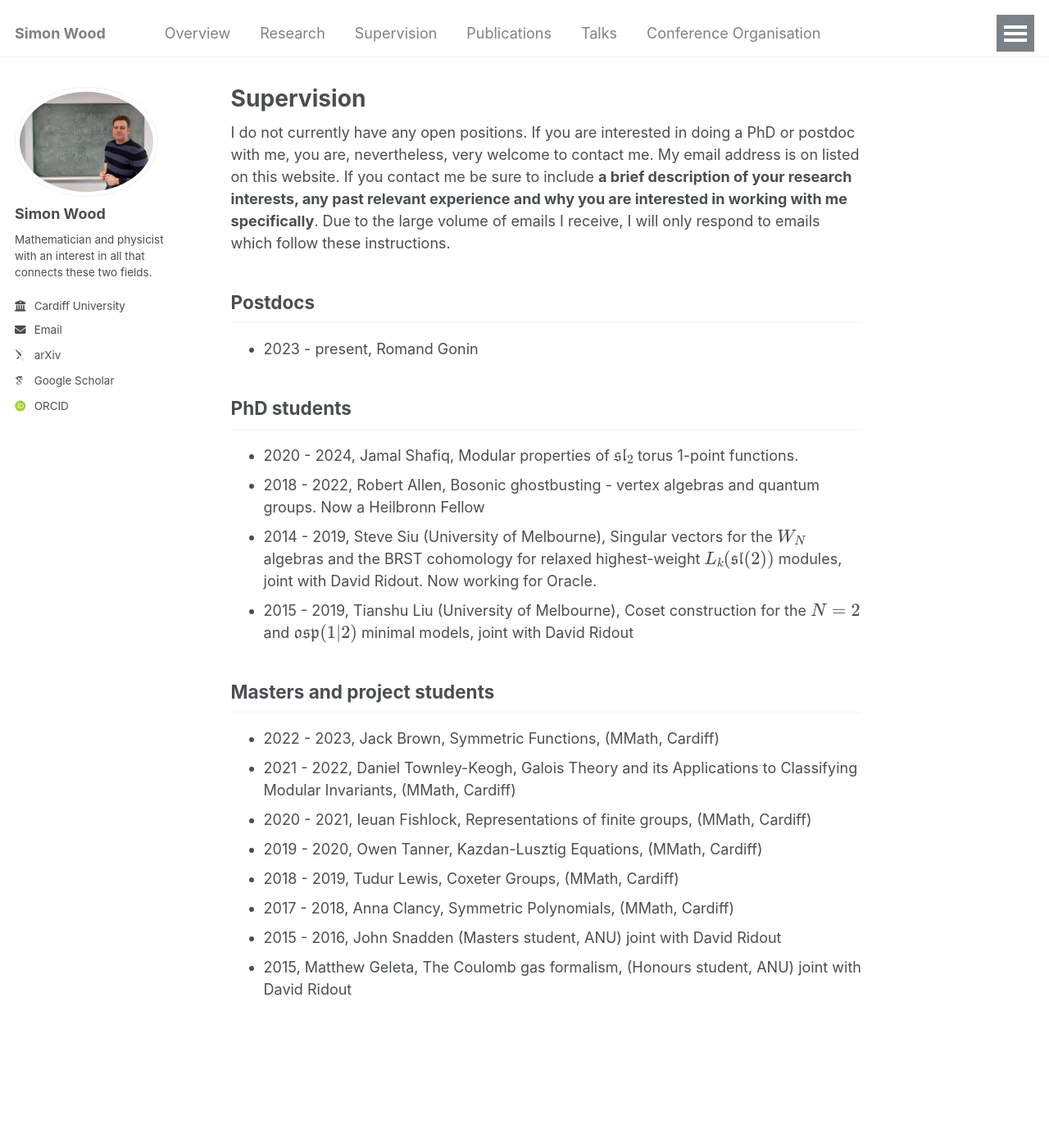
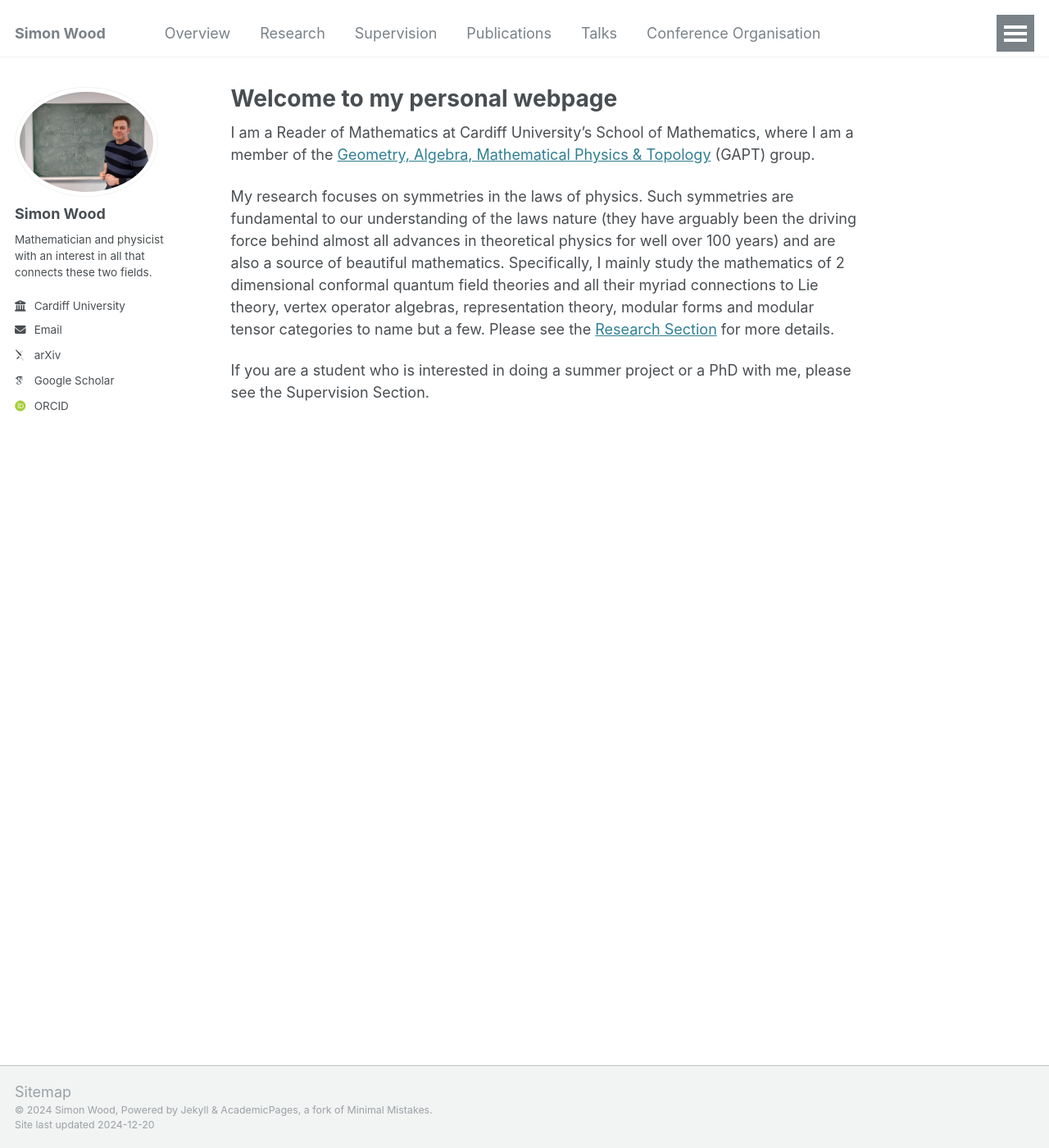
Before and after one commit to simonjwood/simonjwood.github.io, a Jekyll site: the page built from _pages/about.md, in a window 1280 px wide and 1400 px high. Shown: the whole window at 82% size. Built offline with Jekyll 4.4.1, drawn with Linux system fonts in a browser that asks for light colours; some web fonts are replaced.

Commit message:
Fixed bug of supervision also hogging the about page.

```diff
--- a/_pages/supervision.md
+++ b/_pages/supervision.md
@@ -1,9 +1,8 @@
 ---
-permalink: /
+permalink: /supervision/
 title: "Supervision"
 author_profile: true
 redirect_from:
-  - /supervision/
   - /supervision.md
 ---
 
```
